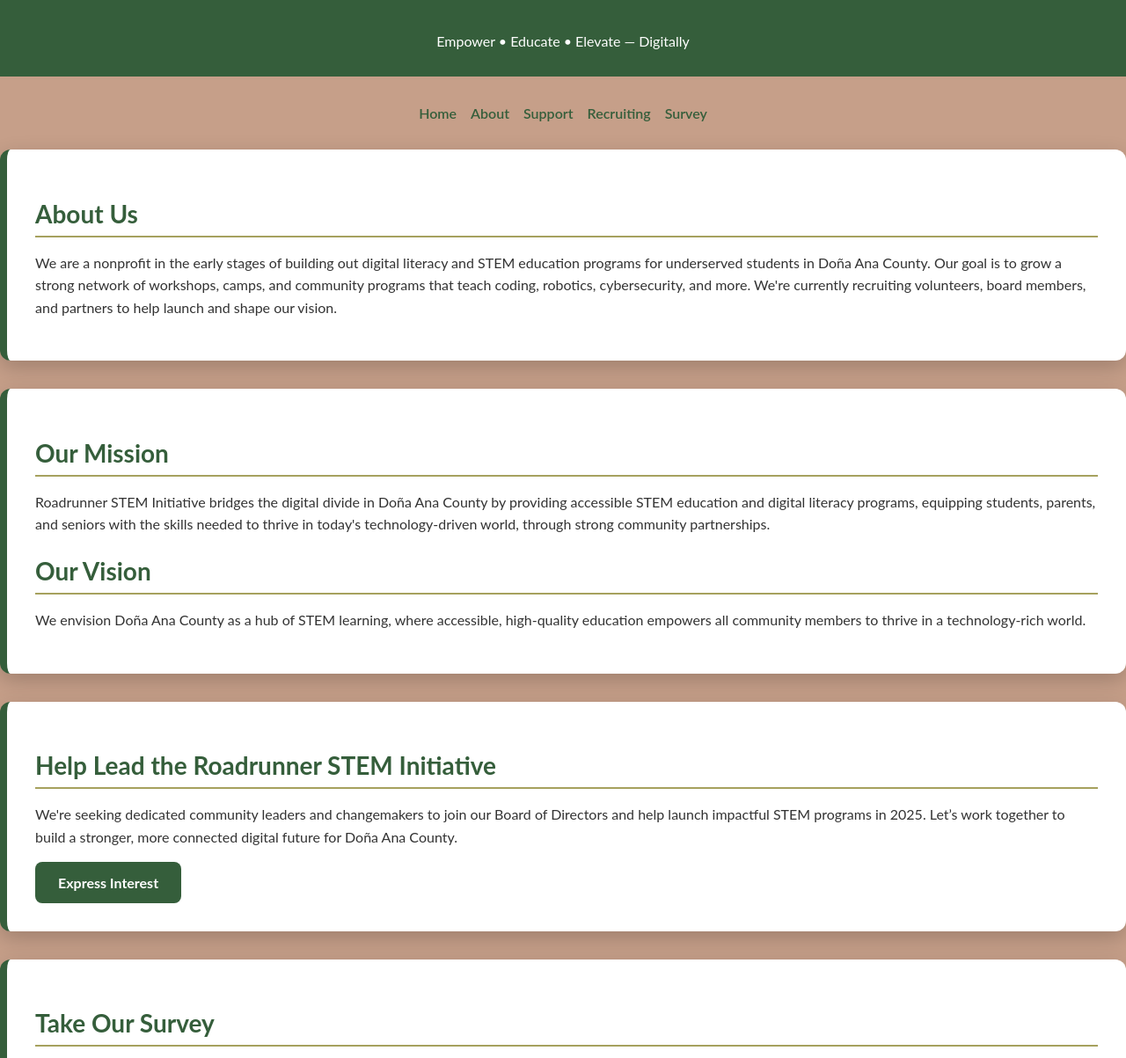
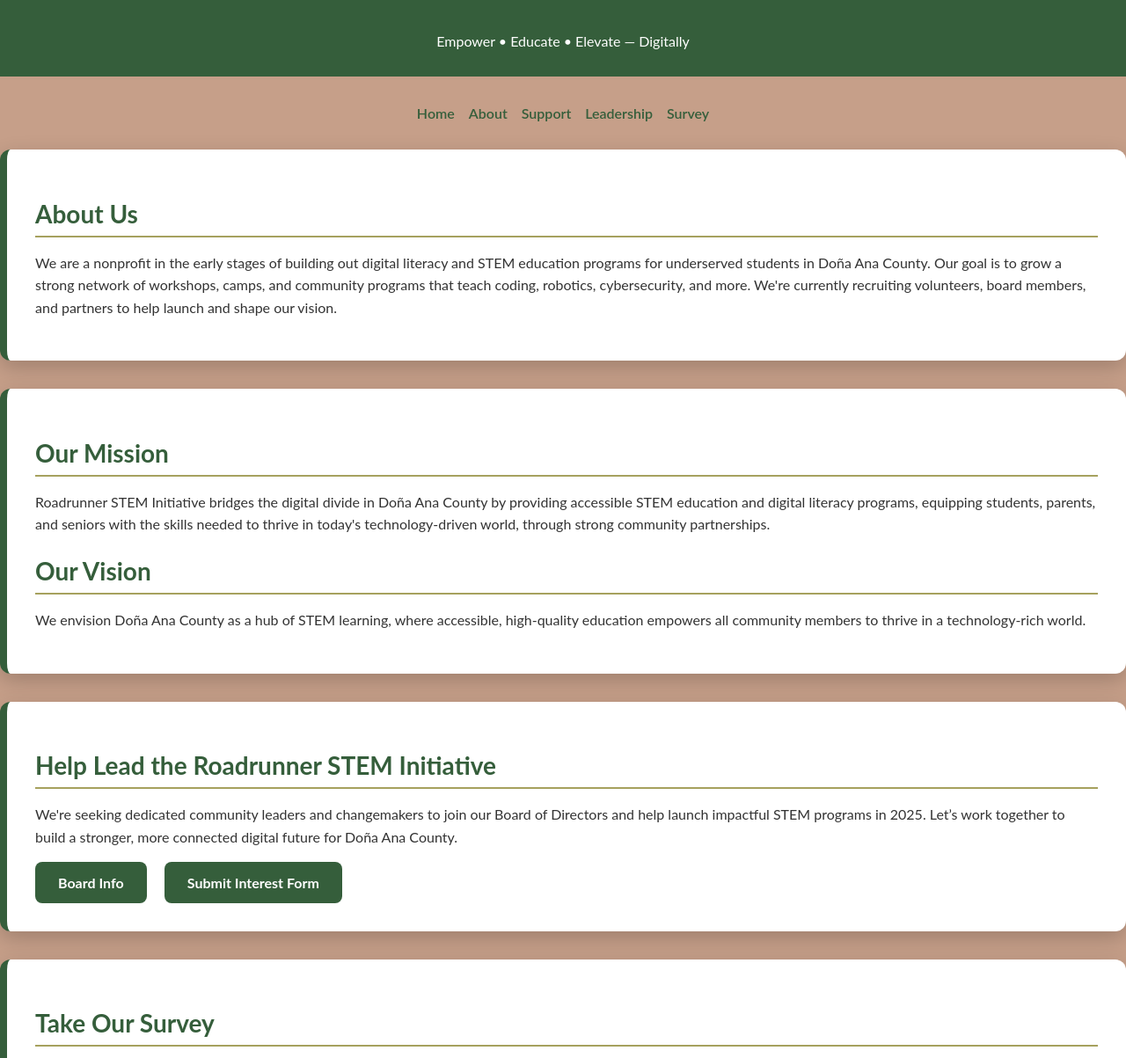
Before and after one commit to RoadrunnerStemInitiative/roadrunnersteminitiative.github.io, an Eleventy site: page index.md in a window 1280 px wide. Shown: the part 76-1279 px from the top of the page at 88% size. Built offline with nearby package versions, Linux system fonts and the light colour scheme; Eleventy itself is replaced by a stand-in of ours; files that its build step writes are made by us from their sources.

Commit message:
Update leadershippage

```diff
--- a/_includes/header.njk
+++ b/_includes/header.njk
@@ -12,7 +12,7 @@
       <li><a href="/">Home</a></li>
       <li><a href="/about.html">About</a></li>
       <li><a href="/support.html">Support</a></li>
-      <li><a href="/board-interest.html">Recruiting</a></li>
+      <li><a href="/executive-board.html">Leadership</a></li>
       <li><a href="/survey.html">Survey</a></li>
     </ul>
   </nav>
--- a/index.md
+++ b/index.md
@@ -31,7 +31,9 @@ title: Home
   <p>
     We're seeking dedicated community leaders and changemakers to join our Board of Directors and help launch impactful STEM programs in 2025. Let’s work together to build a stronger, more connected digital future for Doña Ana County.
   </p>
-  <a href="/board-interest.html" class="button">Express Interest</a>
+  <a href="/executive-board.html" class="button">Board Info</a>
+<a href="/board-interest.html" class="button" style="margin-left: 1rem;">Submit Interest Form</a>
+
 </section>
 
 <section class="survey-section">
```
